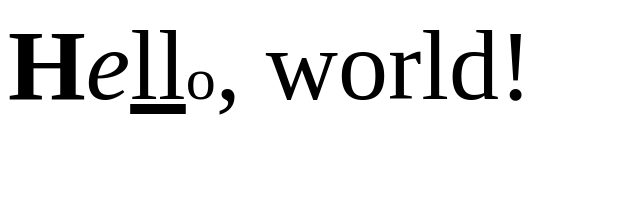
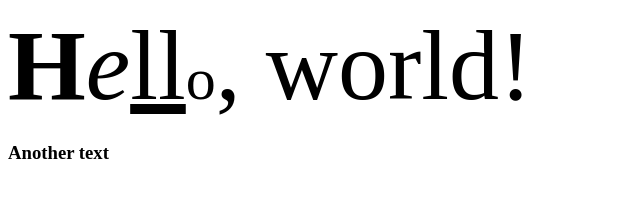
Before and after one commit to AstatAt/Git-tutorial, a plain HTML site: page index.html in a window 1280 px wide. Shown: the whole page, without its empty margins (0-640 px from the left). Drawn offline with Linux system fonts and the light colour scheme.

Commit message:
Added some text

```diff
--- a/index.html
+++ b/index.html
@@ -9,5 +9,6 @@
     <header style="font-size: 100px;">
         <b>H</b><i>e</i><u>ll</u><span style="font-size: 60px;">o</span>, world!
     </header>
+    <h3>Another text</h3>
 </body>
 </html>
```
